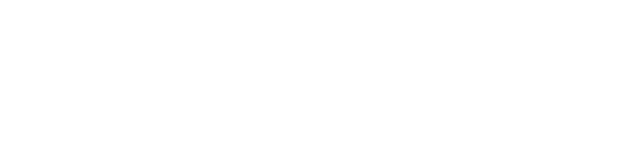
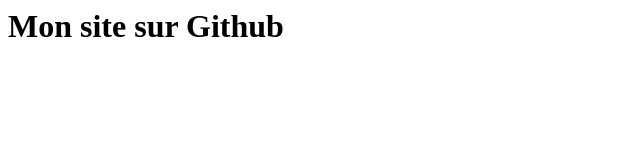
Before and after one commit to syoumi1/saadbotest, a plain HTML site: page index.html in a window 1280 px wide. Shown: the whole page, without its empty margins (0-640 px from the left). Drawn offline with Linux system fonts and the light colour scheme.

Commit message:
Update index.html

```diff
--- a/index.html
+++ b/index.html
@@ -1 +1,5 @@
-<html></html>
+<html>
+  <body>
+    <h1>Mon site sur Github</h1>
+  </body>
+</html>
```
